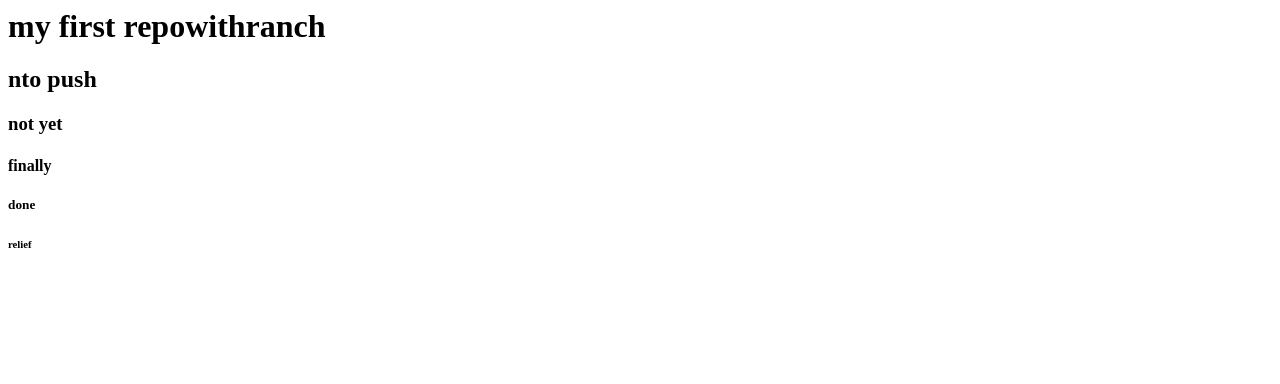
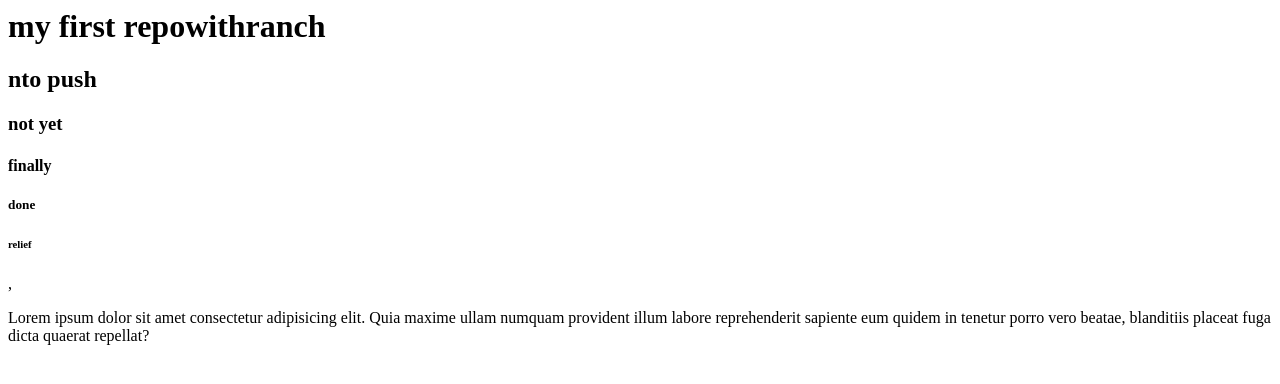
Before and after one commit to SamiShah8/test_repo, a plain HTML site: page index.html in a window 1280 px wide. Drawn offline with Linux system fonts and the light colour scheme.

Commit message:
commited

```diff
--- a/index.html
+++ b/index.html
@@ -6,5 +6,6 @@
         <h4>finally</h4>
         <h5>done</h5>
         <h6>relief</h6>
+        ,<p>Lorem ipsum dolor sit amet consectetur adipisicing elit. Quia maxime ullam numquam provident illum labore reprehenderit sapiente eum quidem in tenetur porro vero beatae, blanditiis placeat fuga dicta quaerat repellat?</p>
     </body>
 </html>
```
